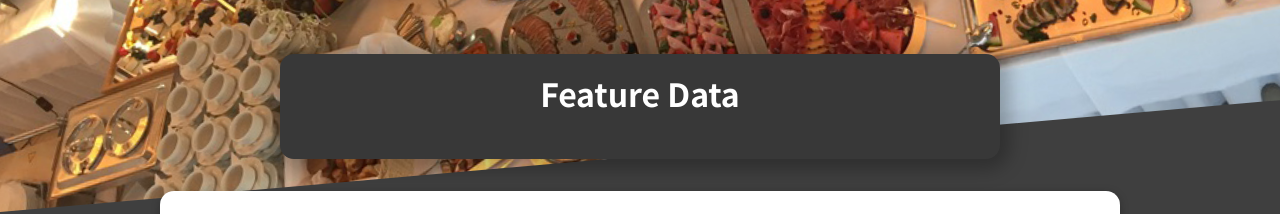
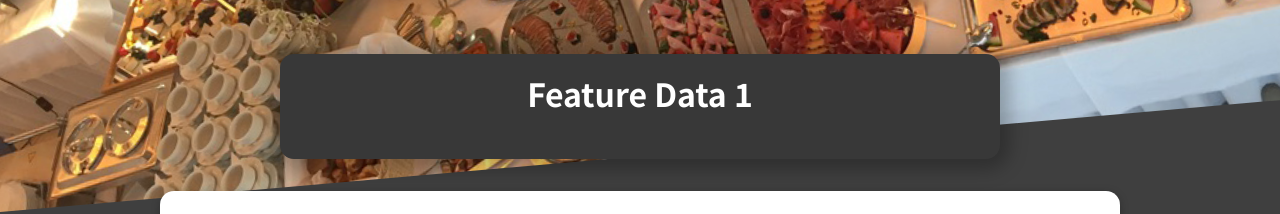
Before and after one commit to dangnguyen92/percy-demo, a React (Create React App) app: page / in a window 1280 px wide. Shown: the part 186-400 px from the top of the page. Built offline with nearby package versions, Linux system fonts and the light colour scheme.

Commit message:
add data

```diff
--- a/src/components/Meals/MealsSummary.js
+++ b/src/components/Meals/MealsSummary.js
@@ -3,7 +3,7 @@ import classes from './MealsSummary.module.css';
 const MealsSummary = () => {
   return (
     <section className={classes.summary} data-cy="mealSummary">
-      <h2> Feature Data </h2>
+      <h2> Feature Data 1</h2>
     </section>
   );
 };
```
